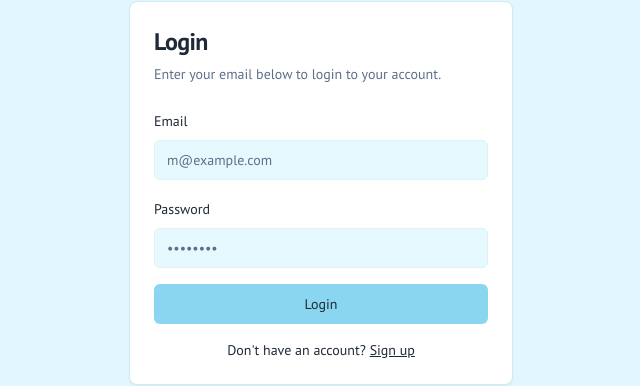
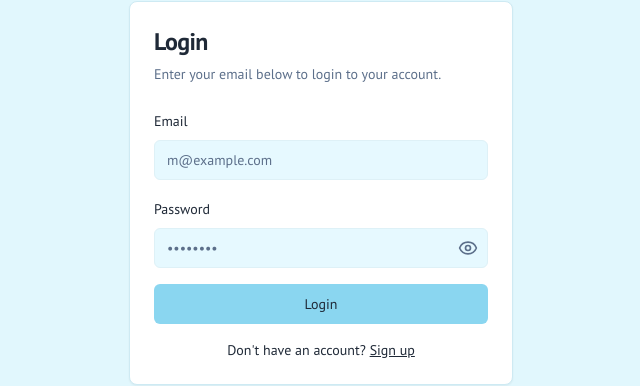
Before and after one commit to shahulhameedS22/AI-tutor-app, a Next.js app in the folder AI-tutor-main/: page /login in a window 1280 px wide. Shown: the part 237-623 px from the top of the page, without its empty margins (319-959 px from the left). Built offline with nearby package versions, Linux system fonts and the light colour scheme; no server answers.

Commit message:
Enhance login page with password visibility toggle
Refactor login page to include password visibility toggle and improve form structure.

```diff
--- a/AI-tutor-main/src/app/login/page.tsx
+++ b/AI-tutor-main/src/app/login/page.tsx
@@ -2,11 +2,15 @@
 
 import Link from 'next/link';
 import { useRouter } from 'next/navigation';
+import { useState } from 'react';
 import { useForm } from 'react-hook-form';
 import { zodResolver } from '@hookform/resolvers/zod';
 import * as z from 'zod';
+import { Eye, EyeOff } from 'lucide-react';
+
 import { useToast } from '@/hooks/use-toast';
 import { Button } from '@/components/ui/button';
+
 import {
   Card,
   CardContent,
@@ -14,6 +18,7 @@ import {
   CardHeader,
   CardTitle,
 } from '@/components/ui/card';
+
 import {
   Form,
   FormControl,
@@ -22,14 +27,22 @@ import {
   FormLabel,
   FormMessage,
 } from '@/components/ui/form';
+
 import { Input } from '@/components/ui/input';
 import { useAuth } from '@/firebase';
+
 import { signInWithEmailAndPassword } from 'firebase/auth';
+
 import { Logo } from '@/components/logo';
 
 const formSchema = z.object({
-  email: z.string().email({ message: 'Please enter a valid email.' }),
-  password: z.string().min(1, { message: 'Password is required.' }),
+  email: z.string().email({
+    message: 'Please enter a valid email.',
+  }),
+
+  password: z.string().min(1, {
+    message: 'Password is required.',
+  }),
 });
 
 export default function LoginPage() {
@@ -37,8 +50,11 @@ export default function LoginPage() {
   const auth = useAuth();
   const { toast } = useToast();
 
+  const [showPassword, setShowPassword] = useState(false);
+
   const form = useForm<z.infer<typeof formSchema>>({
     resolver: zodResolver(formSchema),
+
     defaultValues: {
       email: '',
       password: '',
@@ -47,13 +63,21 @@ export default function LoginPage() {
 
   async function onSubmit(values: z.infer<typeof formSchema>) {
     try {
-      await signInWithEmailAndPassword(auth, values.email, values.password);
+      await signInWithEmailAndPassword(
+        auth,
+        values.email,
+        values.password
+      );
+
       toast({
         title: 'Login Successful',
       });
+
       router.push('/dashboard');
+
     } catch (error: any) {
       console.error('Login Error:', error);
+
       toast({
         variant: 'destructive',
         title: 'Login Failed',
@@ -64,25 +88,43 @@ export default function LoginPage() {
 
   return (
     <div className="flex min-h-screen flex-col items-center justify-center bg-muted/40">
-        <div className="mb-8">
-            <Logo />
-        </div>
+
+      <div className="mb-8">
+        <Logo />
+      </div>
+
       <Card className="w-full max-w-sm">
+
         <CardHeader>
-          <CardTitle className="text-2xl">Login</CardTitle>
+
+          <CardTitle className="text-2xl">
+            Login
+          </CardTitle>
+
           <CardDescription>
             Enter your email below to login to your account.
           </CardDescription>
+
         </CardHeader>
+
         <CardContent>
+
           <Form {...form}>
-            <form onSubmit={form.handleSubmit(onSubmit)} className="grid gap-4">
+
+            <form
+              onSubmit={form.handleSubmit(onSubmit)}
+              className="grid gap-4"
+            >
+
+              {/* Email */}
               <FormField
                 control={form.control}
                 name="email"
                 render={({ field }) => (
                   <FormItem>
+
                     <FormLabel>Email</FormLabel>
+
                     <FormControl>
                       <Input
                         type="email"
@@ -90,36 +132,88 @@ export default function LoginPage() {
                         {...field}
                       />
                     </FormControl>
+
                     <FormMessage />
+
                   </FormItem>
                 )}
               />
+
+              {/* Password */}
               <FormField
                 control={form.control}
                 name="password"
                 render={({ field }) => (
                   <FormItem>
+
                     <FormLabel>Password</FormLabel>
+
                     <FormControl>
-                      <Input type="password" placeholder="••••••••" {...field} />
+                      <div className="relative">
+
+                        <Input
+                          type={showPassword ? 'text' : 'password'}
+                          placeholder="••••••••"
+                          className="pr-10"
+                          {...field}
+                        />
+
+                        <button
+                          type="button"
+                          onClick={() =>
+                            setShowPassword((prev) => !prev)
+                          }
+                          className="absolute right-0 top-0 flex h-full w-10 items-center justify-center text-muted-foreground hover:text-foreground"
+                          aria-label={
+                            showPassword
+                              ? 'Hide password'
+                              : 'Show password'
+                          }
+                        >
+                          {showPassword ? (
+                            <EyeOff className="h-5 w-5" />
+                          ) : (
+                            <Eye className="h-5 w-5" />
+                          )}
+                        </button>
+
+                      </div>
                     </FormControl>
+
                     <FormMessage />
+
                   </FormItem>
                 )}
               />
-              <Button type="submit" className="w-full">
+
+              <Button
+                type="submit"
+                className="w-full"
+              >
                 Login
               </Button>
+
             </form>
+
           </Form>
+
           <div className="mt-4 text-center text-sm">
+
             Don&apos;t have an account?{' '}
-            <Link href="/signup" className="underline">
+
+            <Link
+              href="/signup"
+              className="underline"
+            >
               Sign up
             </Link>
+
           </div>
+
         </CardContent>
+
       </Card>
+
     </div>
   );
 }
```
